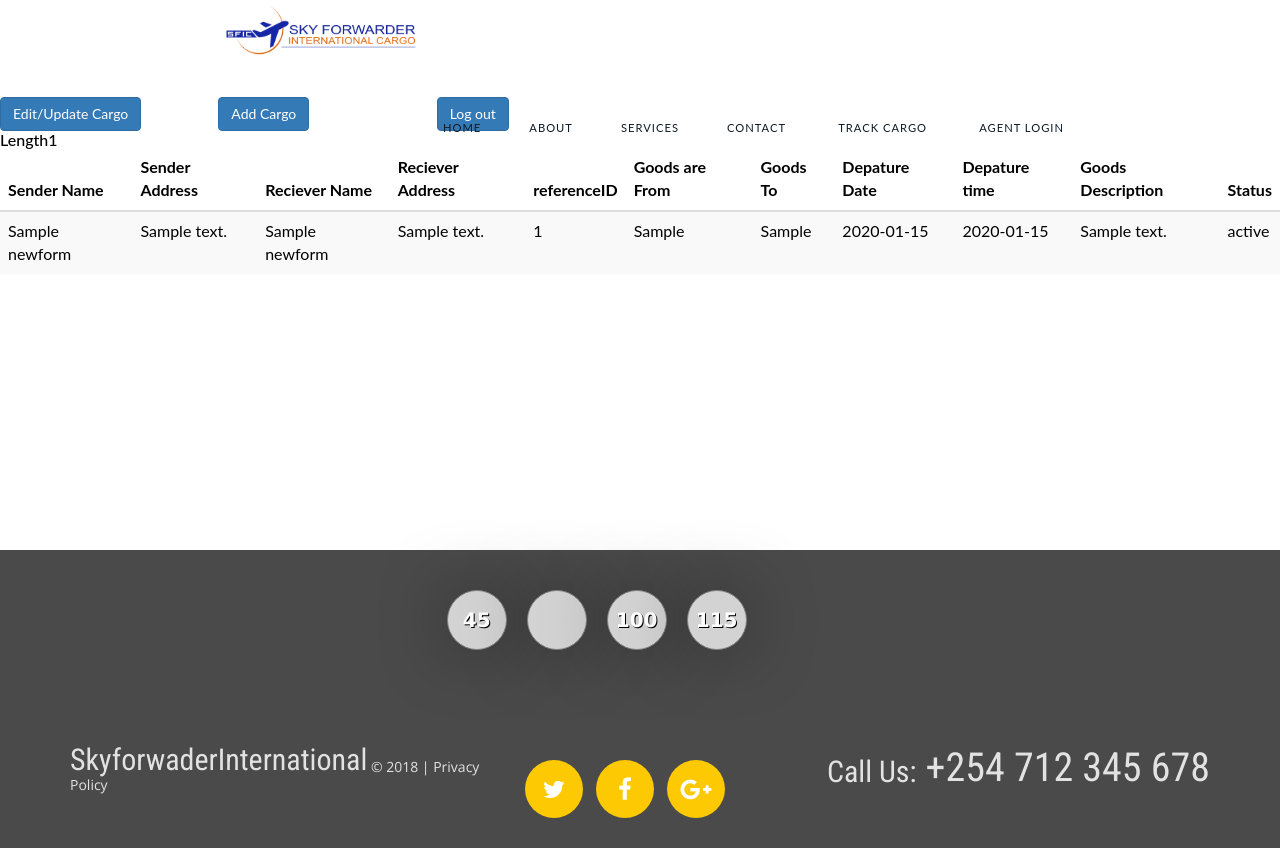
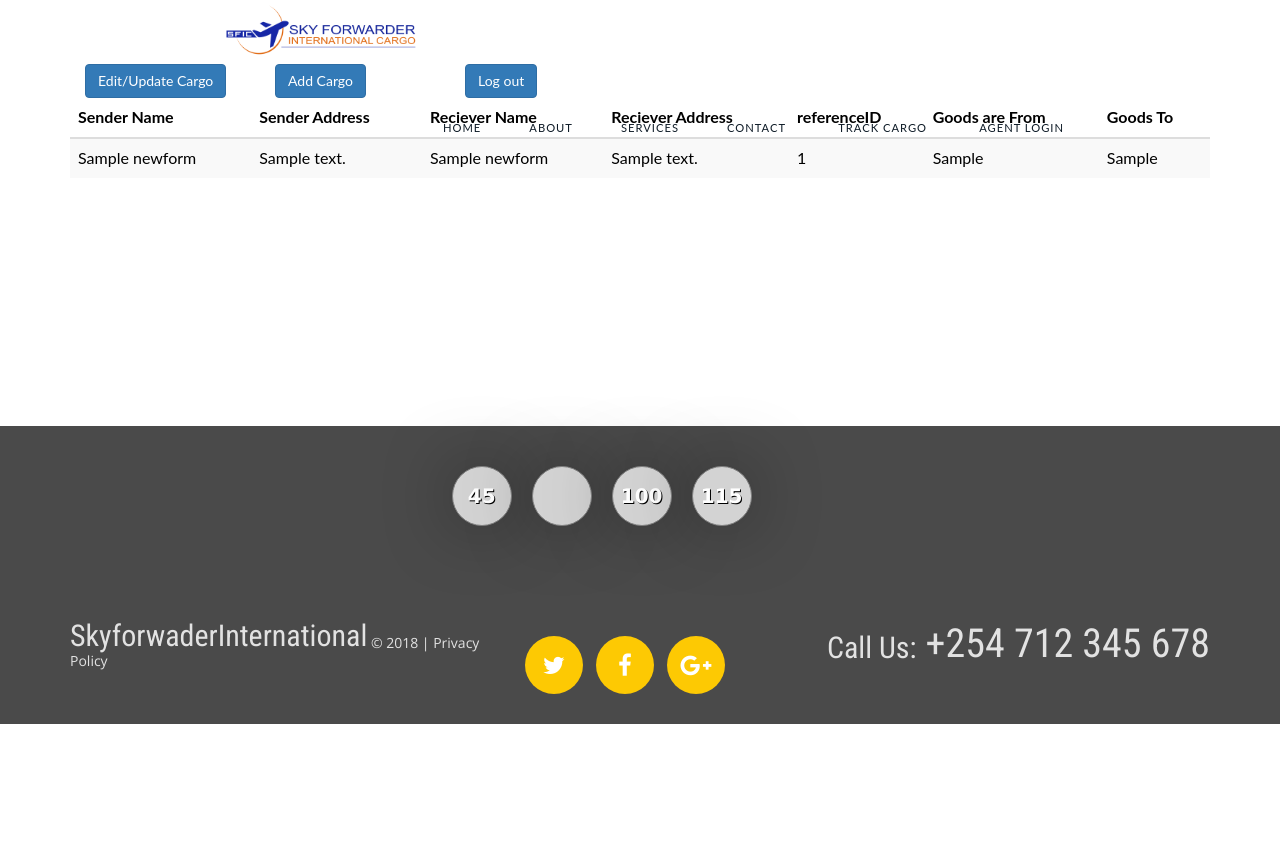
Before and after one commit to vincentmuya/Sky-Forwarder, a Django app: page /cargo/ in a window 1280 px wide. After the commit the page ends 724 px from the top, so only its background shows below. Run offline with Django 3.2, Linux system fonts and the light colour scheme; a user stored in the database is signed in; tables that the repository leaves empty hold one stand-in row (values such as "Sample post"); some libraries are stand-ins or nearby versions; some web fonts are replaced.

Commit message:
queried less details of cargo list

```diff
--- a/app/templates/cargo.html
+++ b/app/templates/cargo.html
@@ -27,8 +27,7 @@
 </head>
 <body>
 {%include 'navbar.html'%}
-<br>
-<br>
+<div class="container">
 <div class="row">
   <div class="col-md-2">
     <a href="https://freightcargo.herokuapp.com/admin/app/newform/"><button type="button" name="button" class="btn btn-primary">Edit/Update Cargo</button></a>
@@ -43,7 +42,6 @@
       <table class="table table-striped">
         <thead>
           <tr>
-            <!-- <th scope="col">#</th> -->
             <th scope="col">Sender Name</th>
             <th scope="col">Sender Address</th>
             <th scope="col">Reciever Name</th>
@@ -51,11 +49,10 @@
             <th scope="col">referenceID</th>
             <th scope="col">Goods are From</th>
             <th scope="col">Goods To </th>
-            <th scope="col">Depature Date</th>
+            <!-- <th scope="col">Depature Date</th>
             <th scope="col">Depature time</th>
-
             <th scope="col">Goods Description</th>
-            <th scope="col">Status</th>
+            <th scope="col">Status</th> -->
           </tr>
         </thead>
         <!-- Looping through cargo   -->
@@ -71,17 +68,17 @@
             <td>{{cargos_item.referenceID}}</td>
             <td>{{cargos_item.GoodsareFrom}}</td>
             <td>{{cargos_item.GoodsTo}}</td>
-            <td>{{cargos_item.DepatureDate}}</td>
+            <!-- <td>{{cargos_item.DepatureDate}}</td>
             <td>{{cargos_item.Depaturetime}}</td>
             <td>{{cargos_item.GoodsDescription}}</td>
-            <td>{{cargos_item.Status}}</td>
+            <td>{{cargos_item.Status}}</td> -->
 
           </tr>
         </tbody>
         {%endfor%}
-        <h1>Length{{scoty|length}}</h1>
       </table>
       <div class="trackBody">
+      </div>
       </div>
     </body>
     {%include 'footer.html'%}
@@ -90,7 +87,7 @@
     <style media="screen">
     body{
       height: 100%;
-      padding-top: 4%;
+      padding-top: 5%;
       background-color: white;
       color: black;
     }
@@ -100,6 +97,13 @@
       .trackBody{
         padding: 10%;
       }
+      .row{
+      	margin-left: 0px;
+      	margin-right: 0px;
+      }
+      table{
+        border-collapse: collapse;
+      }
       @media screen and (max-width: 650px) {
       body{
         padding-top: 0%;
```
